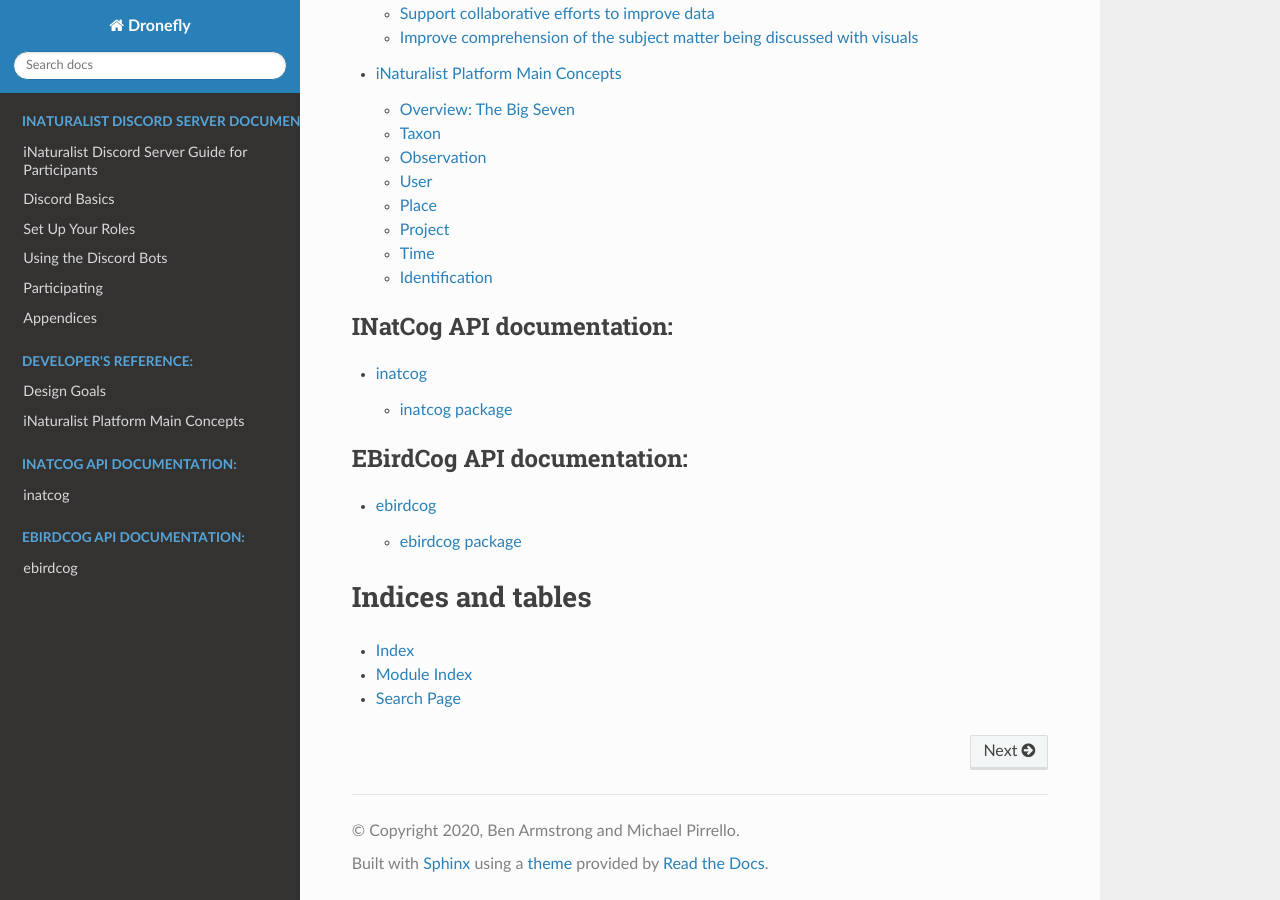
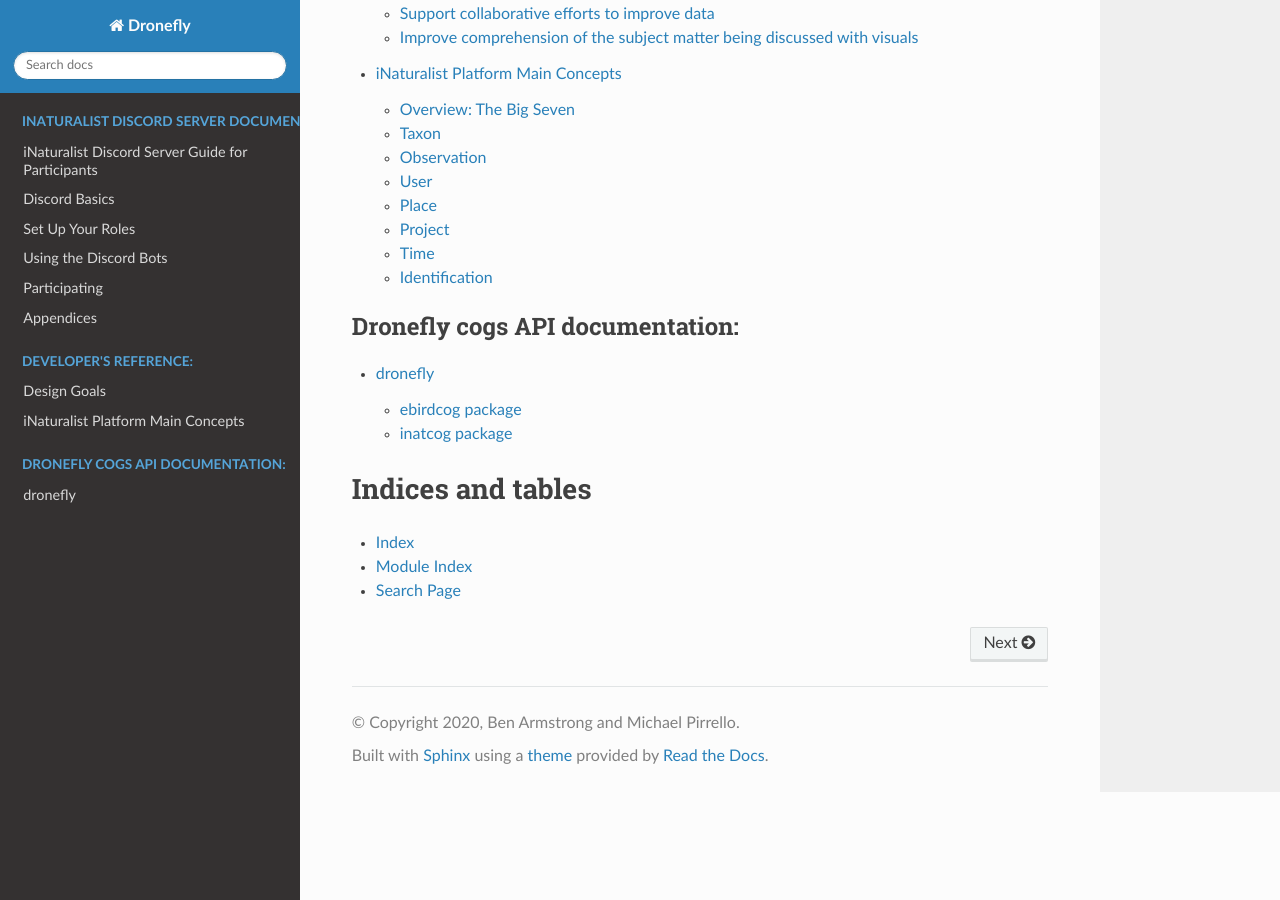
Before and after one commit to dronefly-garden/dronefly-doc, a Sphinx documentation site: the page built from docs/index.rst, in a window 1280 px wide and 900 px high, scrolled down 1094 px. Built offline with Sphinx 7.4.7 and the Read the Docs theme 2.0.0, drawn with Linux system fonts in a browser that asks for light colours.

```diff
--- a/docs/index.rst
+++ b/docs/index.rst
@@ -15,15 +15,9 @@ Welcome to Dronefly's documentation!
 
 .. toctree::
    :maxdepth: 2
-   :caption: INatCog API documentation:
+   :caption: Dronefly cogs API documentation:
 
-   source/inatcog/modules.rst
-
-.. toctree::
-   :maxdepth: 2
-   :caption: EBirdCog API documentation:
-
-   source/ebirdcog/modules.rst
+   source/modules.rst
 
 Indices and tables
 ==================
--- a/docs/source/ebirdcog/modules.rst
+++ /dev/null
@@ -1,7 +0,0 @@
-ebirdcog
-========
-
-.. toctree::
-   :maxdepth: 4
-
-   ebirdcog
--- a/docs/source/inatcog/modules.rst
+++ b/docs/source/modules.rst
@@ -1,7 +1,8 @@
-inatcog
-=======
+dronefly
+========
 
 .. toctree::
    :maxdepth: 4
 
+   ebirdcog
    inatcog
```
Also changed, not shown: docs/source/ebirdcog.rst (renamed from docs/source/ebirdcog/ebirdcog.rst), docs/source/inatcog.rst (renamed from docs/source/inatcog/inatcog.rst), docs/source/inatcog.tests.rst (renamed from docs/source/inatcog/inatcog.tests.rst).
